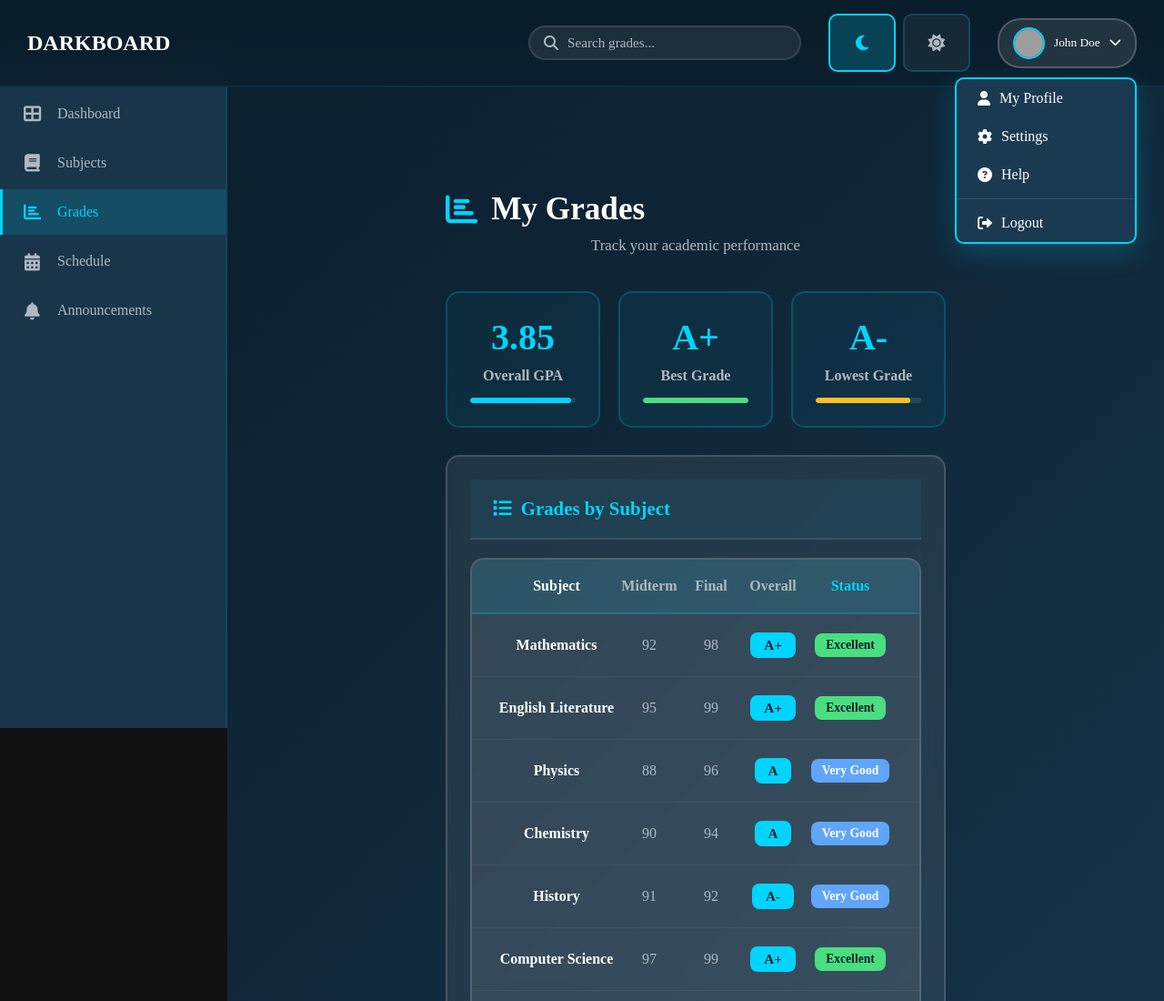
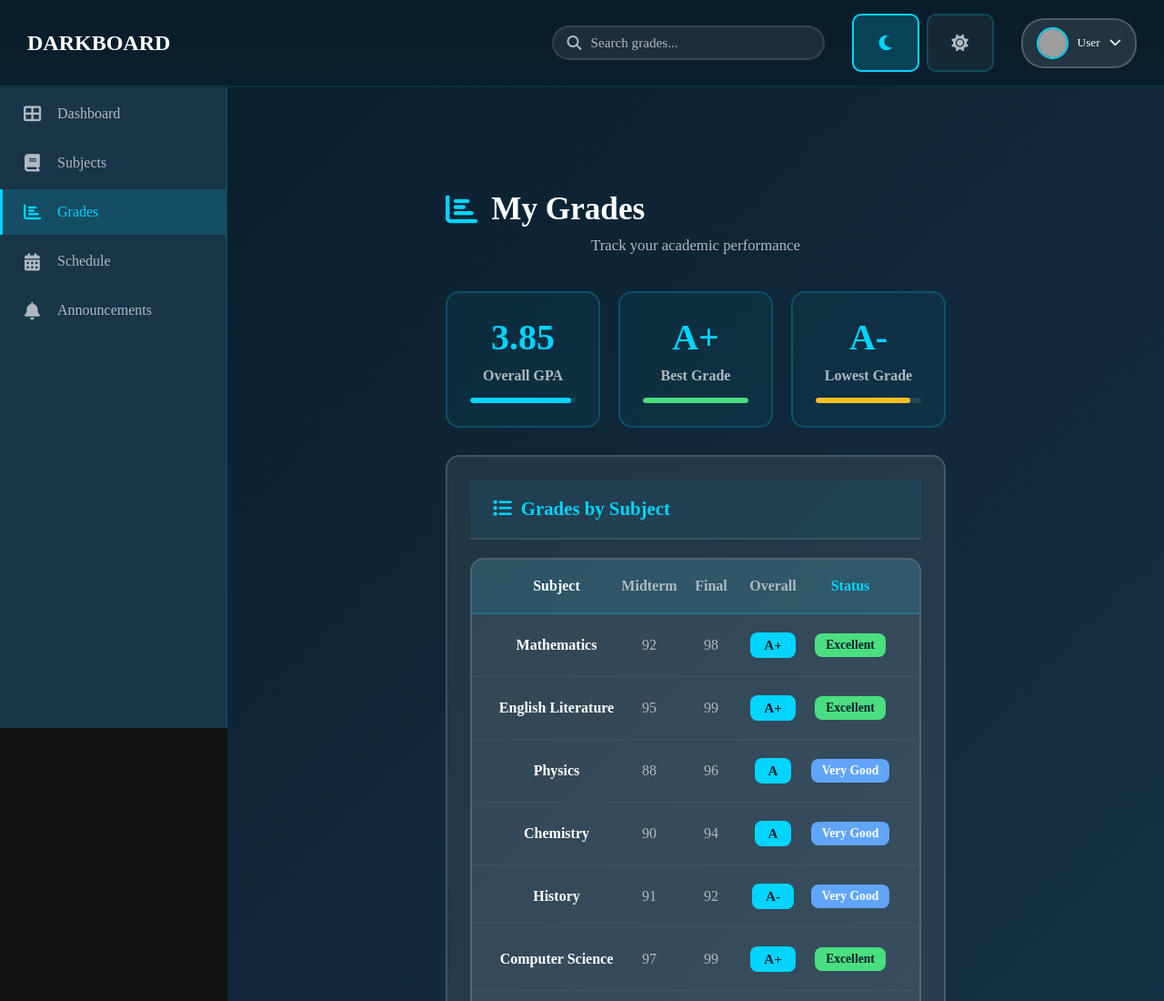
Before and after one commit to TheOnlyErich20/Group9-Syntax, a website with bundled scripts: page Grades.html in a window 1280 px wide. Shown: the top 1100 px of the page at 91% size. Built offline with nearby package versions, Linux system fonts and the light colour scheme; grey boxes are pictures that could not be loaded; a web font is replaced by a local one.

Commit message:
Update Grades.html

```diff
--- a/Grades.html
+++ b/Grades.html
@@ -27,13 +27,15 @@
                 <i class="fas fa-sun"></i>
             </button>
         </div>
-        <div class="header-user">
-            <button class="user-btn" onclick="toggleUserMenu()">
+            <!-- User button -->
+            <button class="user-btn" id="userBtn">
                 <img id="headerUserImg" src="https://img.freepik.com/premium-photo/number-67_2227-1439.jpg?w=1800" alt="User" class="user-avatar">
-                <span id="headerUserName">John Doe</span>
+                <span id="headerUserName">User</span>
                 <i class="fas fa-chevron-down"></i>
             </button>
-            <div class="user-menu active" id="userMenu">
+
+            <!-- User dropdown menu -->
+            <div class="user-menu" id="userMenu">
                 <a href="Profile.html"><i class="fas fa-user"></i> My Profile</a>
                 <a href="Settings.html"><i class="fas fa-cog"></i> Settings</a>
                 <a href="#"><i class="fas fa-question-circle"></i> Help</a>
```
